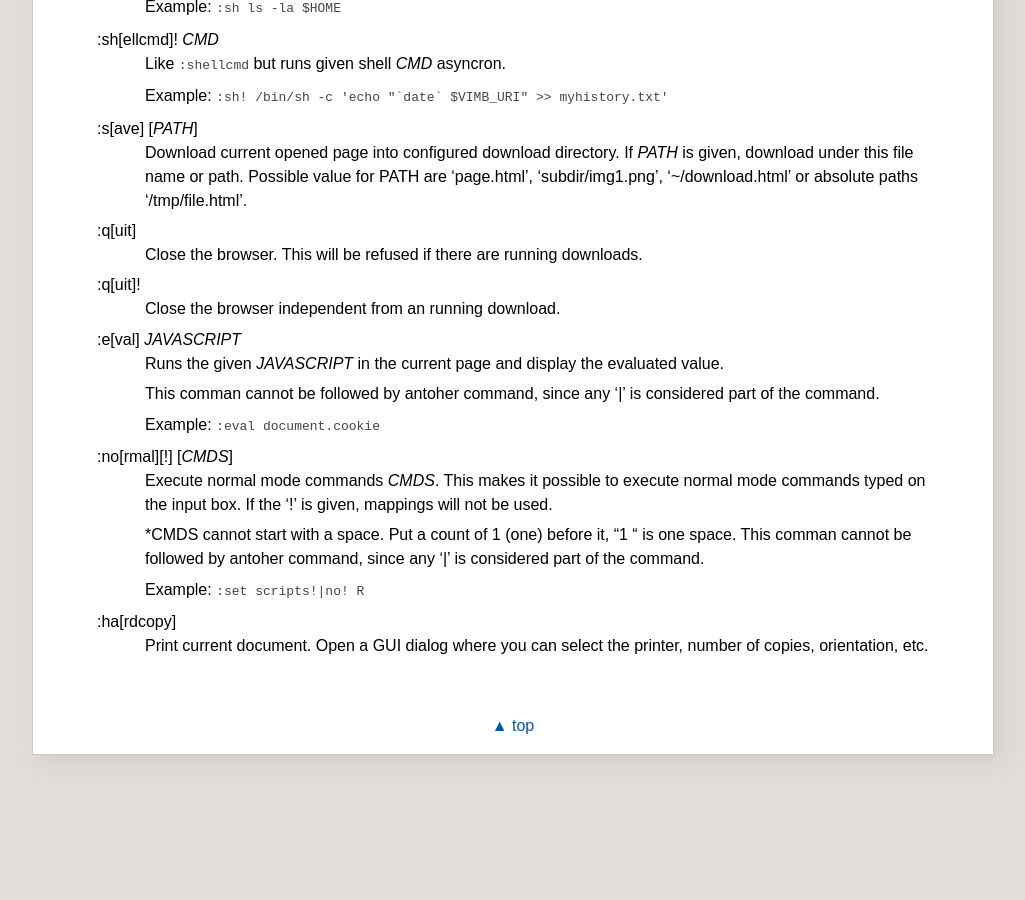
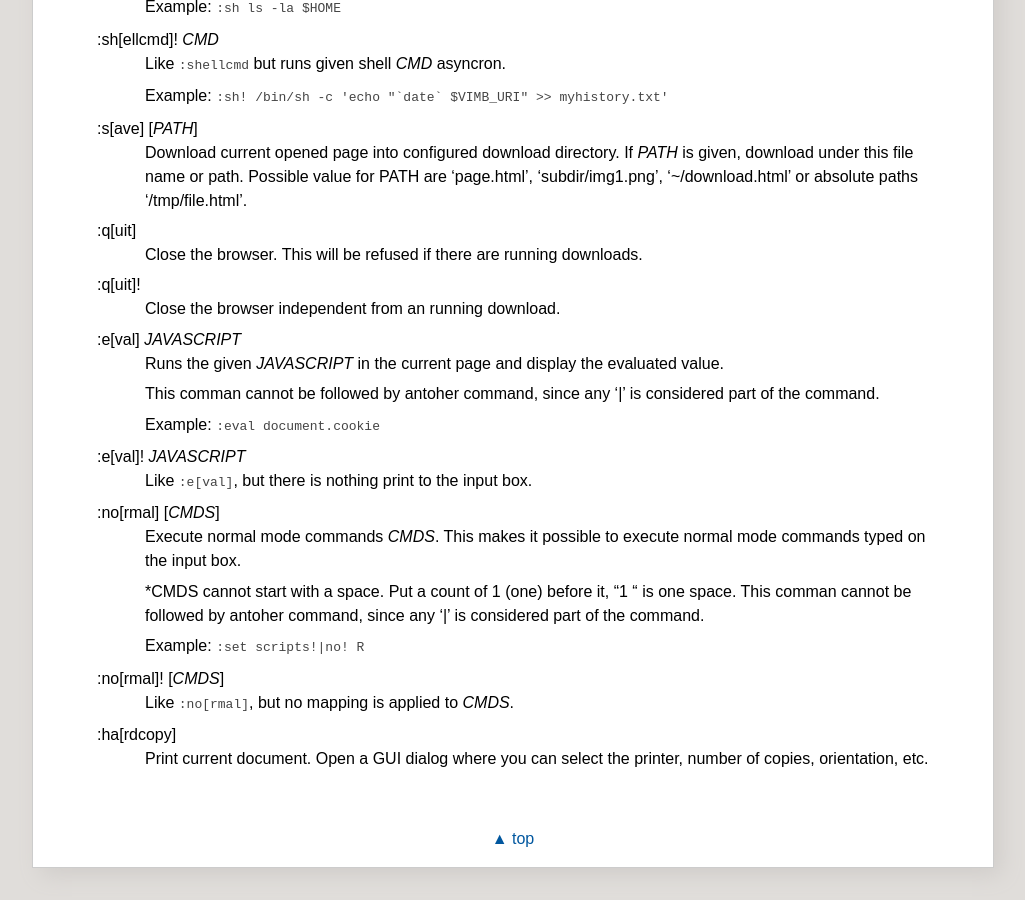
Before and after one commit to fanglingsu/vimb, a Jekyll site: the page built from commands.md, in a window 1280 px wide and 900 px high, scrolled down 3622 px. Shown: the whole window, without its empty margins (127-1152 px from the left). Built offline with Jekyll 4.4.1, drawn with Linux system fonts in a browser that asks for light colours; before the commit the page ends 4409 px from its top, so only the background shows below that.

Commit message:
Updated commands to new :eval with bang.

```diff
--- a/commands.md
+++ b/commands.md
@@ -223,15 +223,20 @@ if vimb has been compiled with QUEUE feature.
   considered part of the command.
 : Example: `:eval document.cookie`
 
-\:no[rmal][!] [*CMDS*]
+\:e[val]! *JAVASCRIPT*
+: Like `:e[val]`, but there is nothing print to the input box.
+
+\:no[rmal] [*CMDS*]
 : Execute normal mode commands *CMDS*. This makes it possible to execute normal
-  mode commands typed on the input box. If the '!' is given, mappings will not
-  be used.
+  mode commands typed on the input box.
 : *CMDS cannot start with a space. Put a count of 1 (one) before it, "1 " is one space.
   This comman cannot be followed by antoher command, since any '|' is
   considered part of the command.
 : Example: `:set scripts!|no! R`
 
+\:no[rmal]! [*CMDS*]
+: Like `:no[rmal]`, but no mapping is applied to *CMDS*.
+
 \:ha[rdcopy]
 : Print current document. Open a GUI dialog where you can select the printer,
   number of copies, orientation, etc.
```
